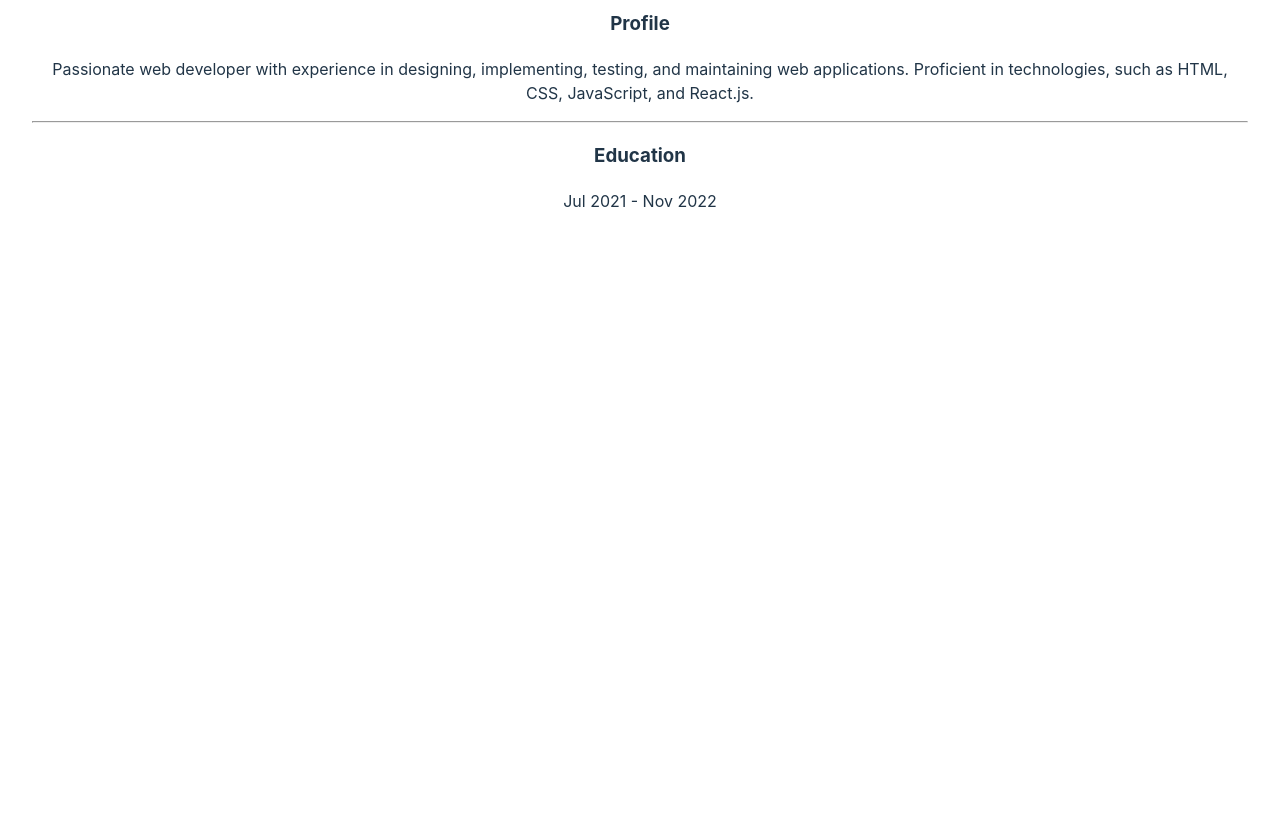
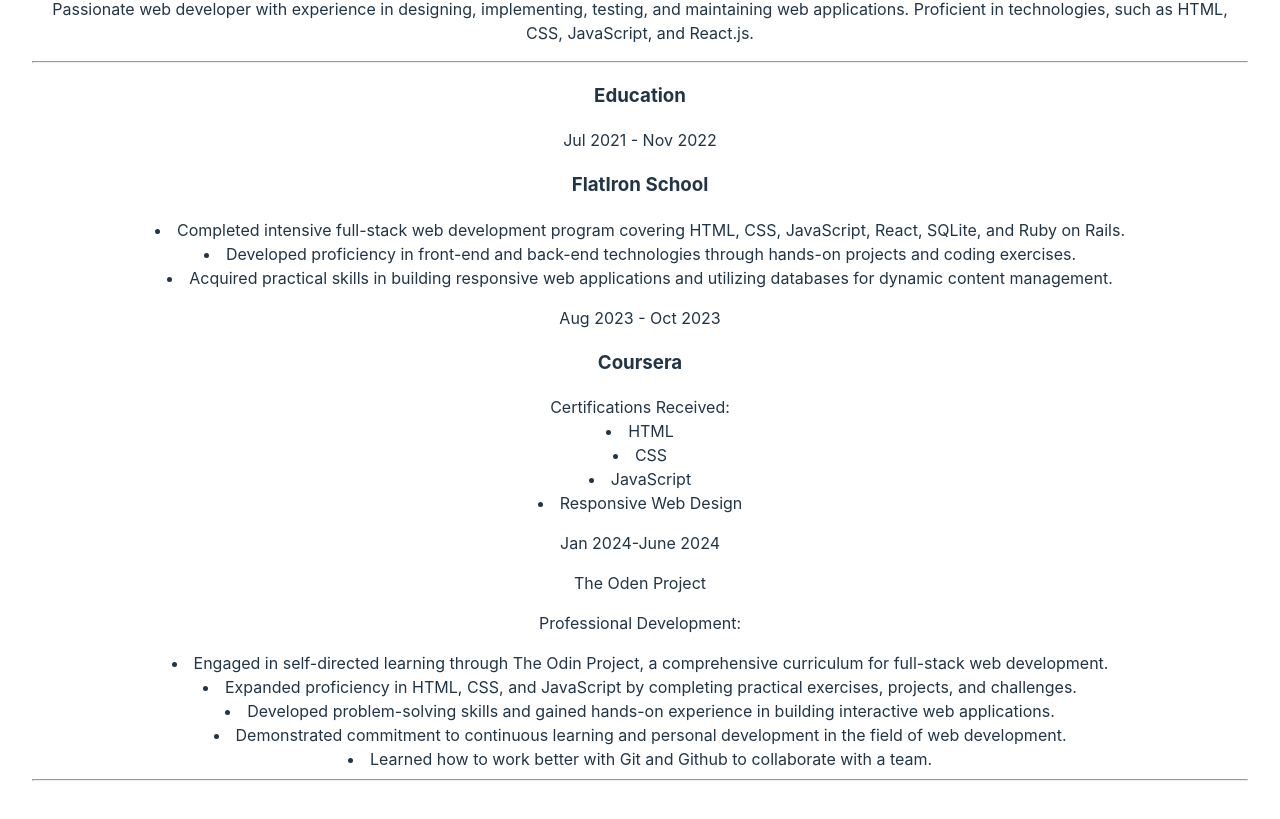
Before and after one commit to Gerrenkeith/cv-react-app, a React (Vite) app: page / in a window 1280 px wide. Shown: the part 479-1298 px from the top of the page. Before the commit the page ends 800 px from the top, so only its background shows below. Built offline with nearby package versions, Linux system fonts and the light colour scheme.

Commit message:
Cv body
add the body to the page in a the Body component to contain
information about my education in web development

```diff
--- a/src/Body.jsx
+++ b/src/Body.jsx
@@ -10,17 +10,42 @@
                     <div>
                         <p>Jul 2021 - Nov 2022</p>
                     </div>
-                    <div></div>
+                    <div>
+                        <h3>FlatIron School</h3>
+                        <li>Completed intensive full-stack web development program covering HTML, CSS, JavaScript, React, SQLite, and Ruby on Rails.</li>
+                        <li>Developed proficiency in front-end and back-end technologies through hands-on projects and coding exercises.</li>
+                        <li>Acquired practical skills in building responsive web applications and utilizing databases for dynamic content management.</li>
+                    </div>
                 </div>
                 <div>
-                    <div></div>
-                    <div></div>
+                    <div>
+                        <p>Aug 2023 - Oct 2023</p>
+                    </div>
+                    <div>
+                        <h3>Coursera</h3>
+                        <label>Certifications Received:</label>
+                        <li>HTML </li>
+                        <li>CSS</li>
+                        <li> JavaScript</li>
+                        <li>Responsive Web Design</li>
+                    </div>
                 </div>
                 <div>
-                    <div></div>
-                    <div></div>
+                    <div>
+                        <p>Jan 2024-June 2024</p>
+                    </div>
+                    <div>
+                        <p>The Oden Project</p>
+                        <p>Professional Development:</p>
+                        <li>Engaged in self-directed learning through The Odin Project, a comprehensive curriculum for full-stack web development.</li>
+                        <li>Expanded proficiency in HTML, CSS, and JavaScript by completing practical exercises, projects, and challenges.</li>
+                        <li>Developed problem-solving skills and gained hands-on experience in building interactive web applications.</li>
+                        <li>Demonstrated commitment to continuous learning and personal development in the field of web development.</li>
+                        <li>Learned how to work better with Git and Github to collaborate with a team.</li>
+                    </div>
                 </div>
             </div>
+            <hr/>
         </>
     )
 }
```
